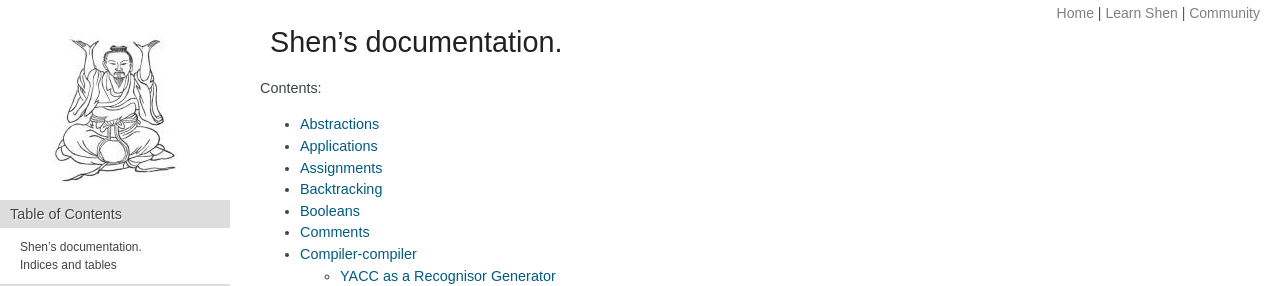
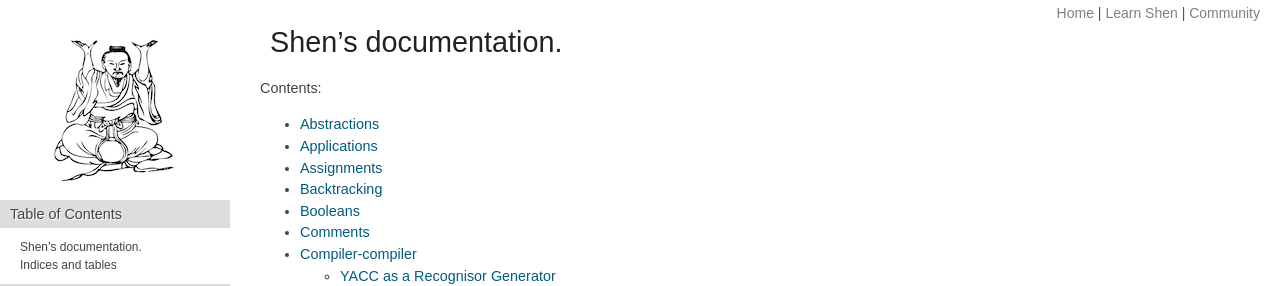
Before and after one commit to greglnelson/shen-docs, a Sphinx documentation site: the page built from source/index.rst, in a window 1280 px wide. Shown: the top 286 px of the page. Built offline with Sphinx 7.4.7, drawn with Linux system fonts in a browser that asks for light colours.

Commit message:
Trying with a vectorized logo

```diff
--- a/source/conf.py
+++ b/source/conf.py
@@ -110,7 +110,7 @@ html_theme_path = ['./_themes']
 
 # The name of an image file (relative to this directory) to place at the top
 # of the sidebar.
-html_logo = '_static/logo.jpg'
+html_logo = '_static/logo.png'
 
 # The name of an image file (within the static path) to use as favicon of the
 # docs.  This file should be a Windows icon file (.ico) being 16x16 or 32x32
```
Also changed, not shown: source/_static/logo.jpg (deleted), source/_static/logo.png (added).
